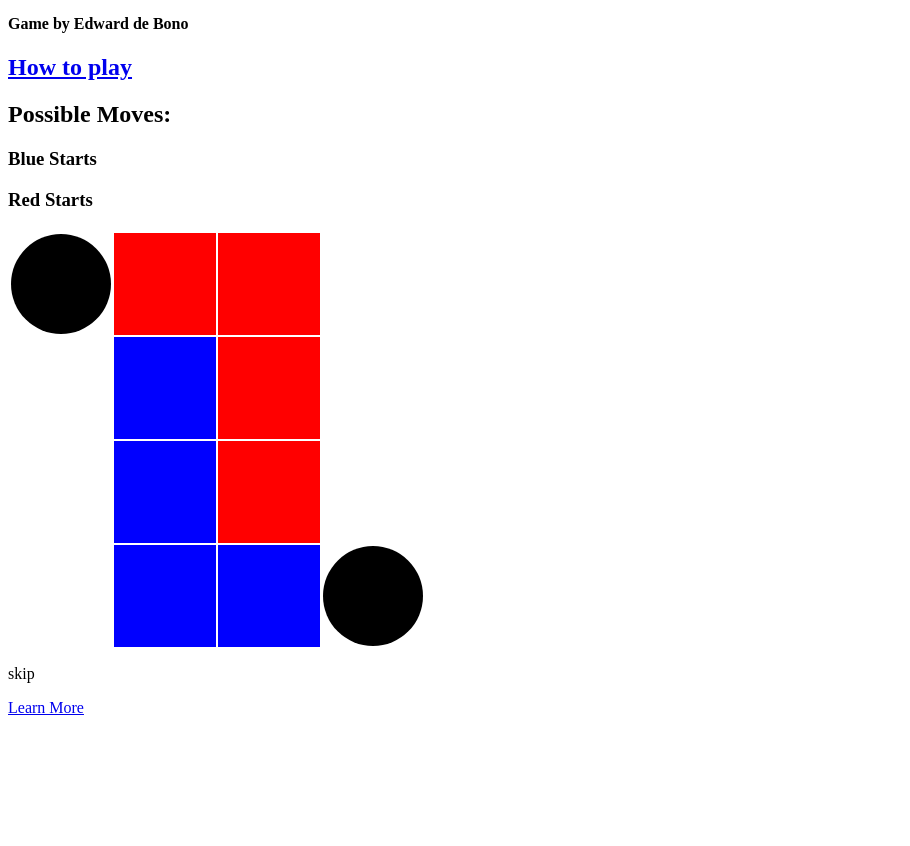
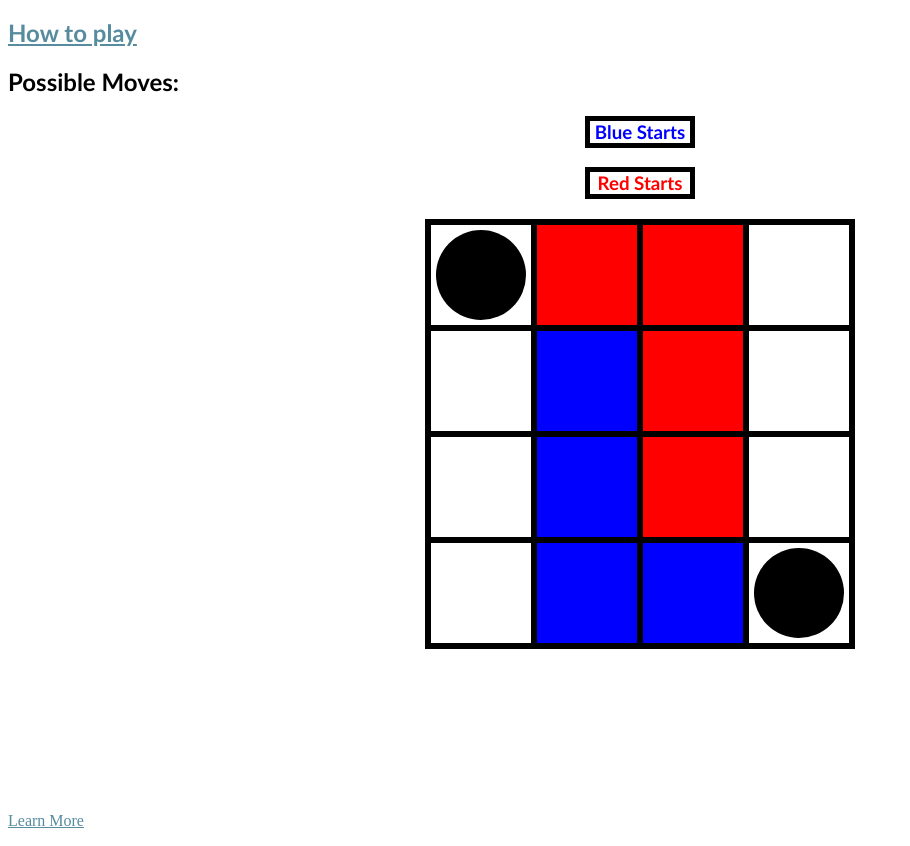
Before and after one commit to PassionFinding/Lgame, a plain HTML site: page index.html in a window 1280 px wide. Shown: the part 104-950 px from the top of the page, without its empty margins (0-910 px from the left). Before the commit the page ends 837 px from the top, so only its background shows below. Drawn offline with Linux system fonts and the light colour scheme.

Commit message:
Finalize

```diff
--- a/styles.css
+++ b/styles.css
@@ -1,11 +1,18 @@
-table {
+.game {
     border-color: black;
-    border-width: 20px;
+    border-width: 2px;
+    margin-left: auto;
+    margin-right: auto;
+    border-style: solid;
+    background-color: black;
 }
 td {
     border-color: black;
+    border-width: 2px;
+    padding: 0;
     width: 100px;
     height: 100px;
+    border-style: solid;
     background-color: white;
 }
 .red {
@@ -16,7 +23,68 @@ td {
 }
 .piece {
     background-color: black;
+    width: 90px;
+    height: 90px;
+    border-radius: 100px;
+    margin-left: auto;
+    margin-right: auto;
+}
+#skip{
+    text-align: center;
+    font-family: 'Trebuchet MS';
+    font-size: xx-large;
+    border-color: black;
+    border-width: 10px;
+    border-style: solid;
+    padding: 20px;
+    margin-left: auto;
+    margin-right: auto;
+    cursor: pointer;
+    width: 500px;
+    visibility: hidden;
+}
+
+h1 {
+    font-family: 'Trebuchet MS';
+    font-size: xx-large;
+}
+
+h4 {
+    font-family: 'Trebuchet MS';
+    margin-top: -20px;
+}
+
+h2 {
+    font-family: 'Trebuchet MS';
+}
+
+a {
+    color: rgb(86, 140, 158);
+}
+
+h3 {
+    font-family: 'Trebuchet MS';
+    cursor: pointer;
+    border-style: solid;
+    border-width: 5px;
+    border-color: black;
+    text-align: center;
     width: 100px;
-    height: 100px;
-    border-radius: 100px;
+    margin-left: auto;
+    margin-right: auto;
 }
+
+#rightbegin {
+    color: red;
+
+}
+
+#leftbegin {
+    color: blue;
+}
+
+#turntracker {
+    font-family: 'Trebuchet MS';
+    text-align: center;
+    visibility: hidden;
+}
```
